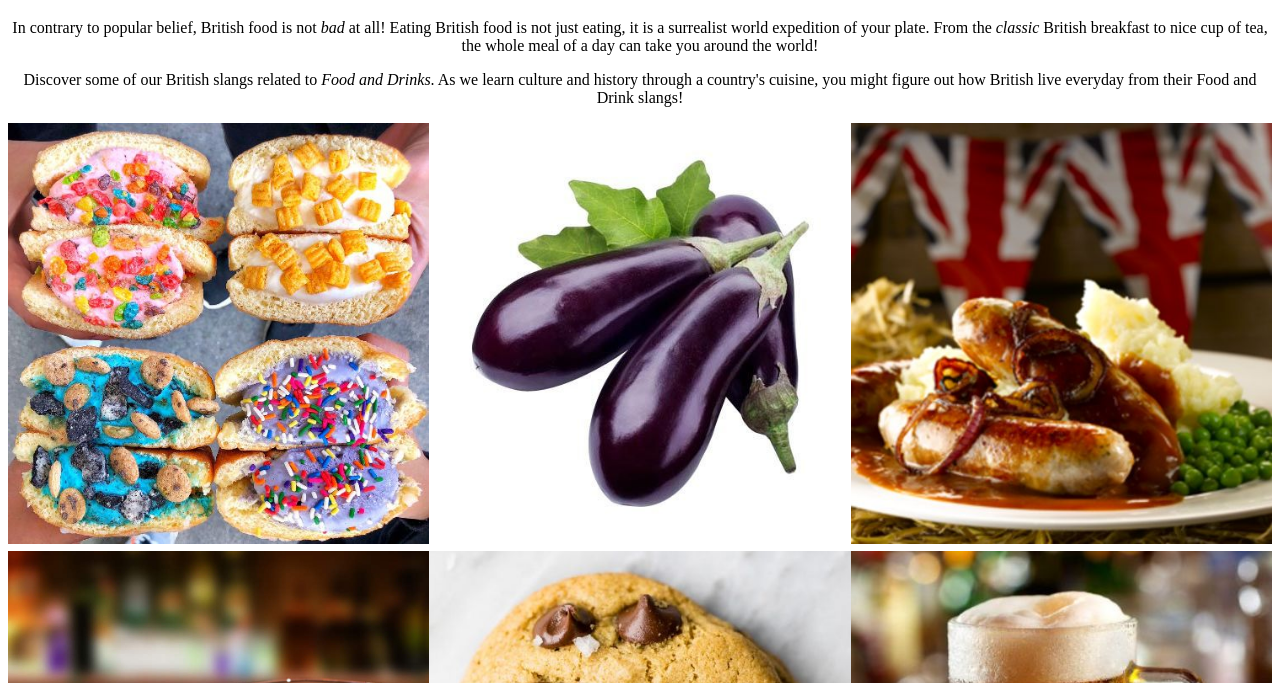
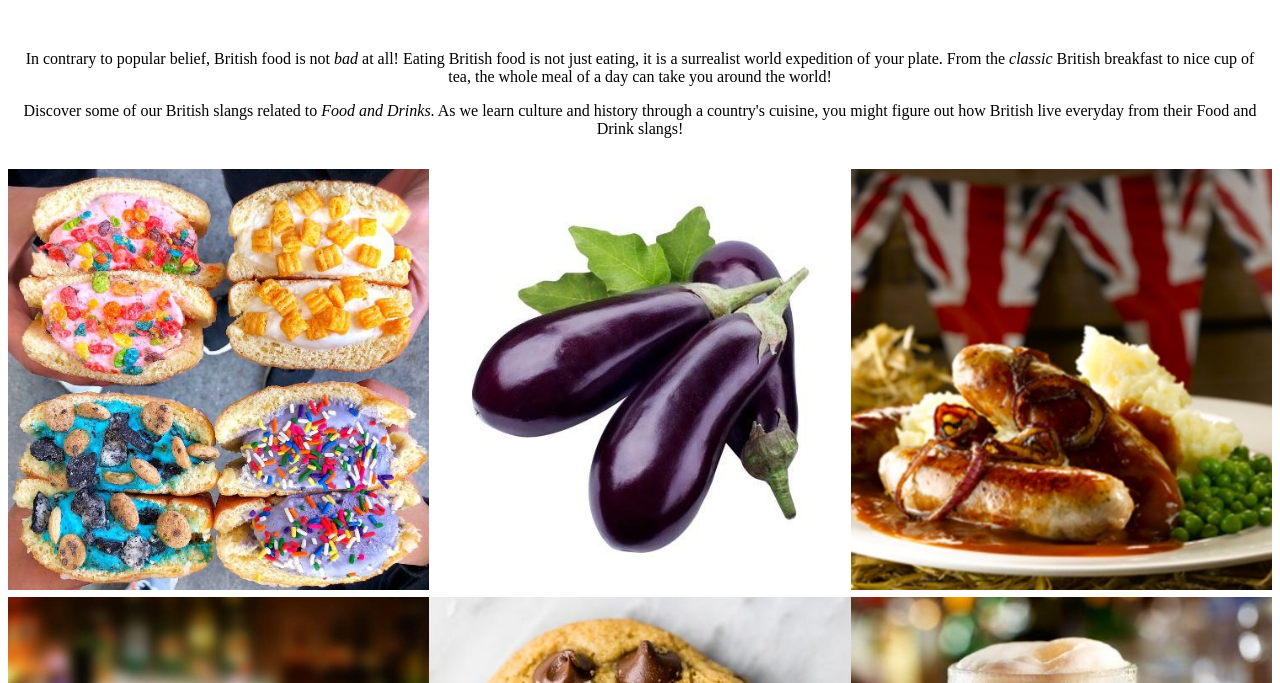
Before and after one commit to symstellify/Slang-website, a plain HTML site: page food.html in a window 1280 px wide. Shown: the part 117-800 px from the top of the page. Drawn offline with Linux system fonts and the light colour scheme.

Commit message:
Update foodtheme.css

```diff
--- a/css/foodtheme.css
+++ b/css/foodtheme.css
@@ -122,3 +122,8 @@ img {
    h1 {
     color: #E18A7A;
   }
+
+/* description edit*/
+.description {
+    padding: 15px;
+}
```
